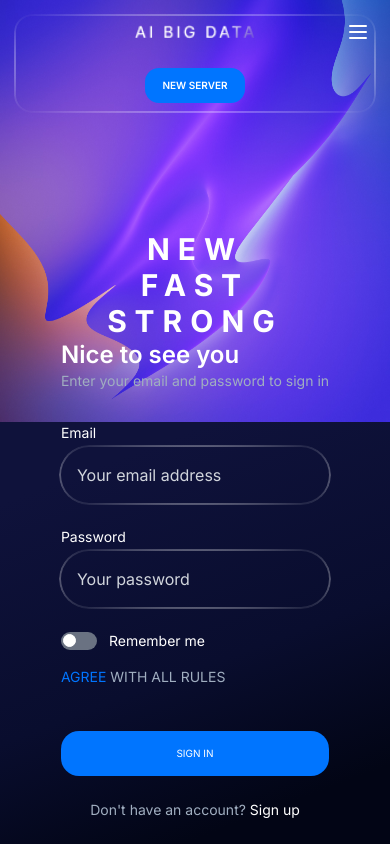
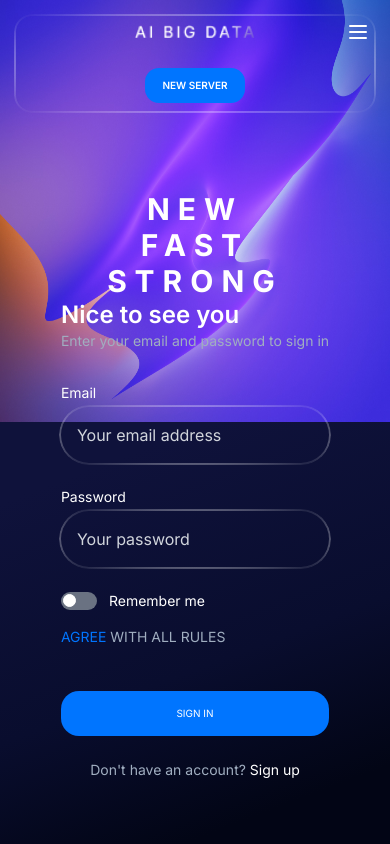
Before and after one commit to shoxruhGIT/big, a React (Vite) app: page /login in a window 390 px wide. Built offline with nearby package versions, Linux system fonts and the light colour scheme.

Commit message:
changed login page

```diff
--- a/src/pages/LoginPage.jsx
+++ b/src/pages/LoginPage.jsx
@@ -4,7 +4,7 @@
   const [isTrue, setIsTrue] = useState(false);
 
   return (
-    <div className="w-full max-w-[1600px] mx-auto flex flex-col md:flex-row justify-around items-center mt-20 md:mt-0">
+    <div className="w-full max-w-[1600px] mx-auto flex flex-col md:flex-row justify-around items-center">
       <div className="uppercase font-bold text-3xl md:text-4xl text-white flex flex-col items-center tracking-[8px] md:tracking-[12px]">
         <span>NEW</span>
         <span>FAST</span>
```
